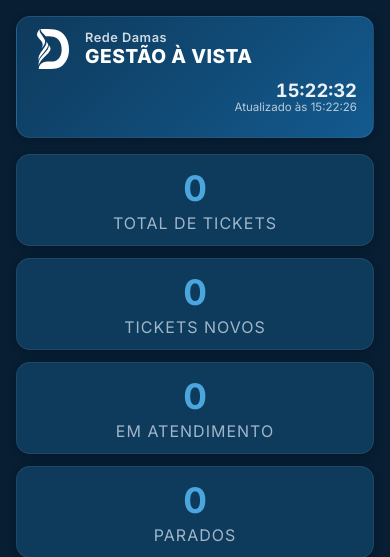
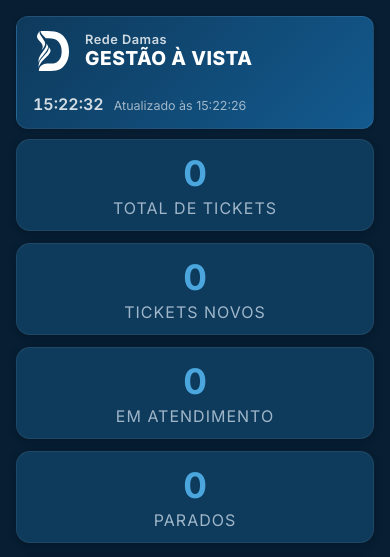
Before and after one commit to devops-rede-damas/gestao_a_vista, a Flask app: template templates/gta.html in a window 390 px wide. Shown: the top 557 px of the page. Run offline with Flask 3, Linux system fonts and the light colour scheme; the template is opened without the code that fills it, so the values that code supplies are empty.

Commit message:
style(mobile): responsividade do admin e refino do tela do gestor

```diff
--- a/static/css/gta.css
+++ b/static/css/gta.css
@@ -202,16 +202,17 @@ td.empty { text-align: center; color: var(--rd-text-dim); }
 
 /* Etapa 2 — cabeçalho responsivo: evita o topo espremido e o pódio vazando a lateral. */
 @media (max-width: 768px) {
-    .topbar { flex-wrap: wrap; gap: 10px 12px; padding: 12px 16px; }
+    .topbar { flex-direction: column; align-items: flex-start; gap: 12px; padding: 14px 16px; border-radius: 12px; box-shadow: 0 1px 4px rgba(0,0,0,.18); margin-bottom: 10px; }
     .topbar-brand { gap: 12px; }
     .topbar-logo { width: 46px; height: 46px; }
     .topbar-name { font-size: .8rem; }
     .topbar-title { font-size: 1.35rem; }
-    .topbar-center { order: 3; width: 100%; }
-    .panel-dept { font-size: 1.05rem; padding: 3px 12px; letter-spacing: 1px; }
-    .topbar-right { gap: 10px; margin-left: auto; }
-    .clock-time { font-size: 1.15rem; }
-    .clock-updated { font-size: .72rem; }
+    .topbar-center { order: 0; width: 100%; align-items: flex-start; text-align: left; }
+    .panel-dept { font-size: 1.05rem; padding: 3px 12px; letter-spacing: 1px; background: rgba(12,119,173,.35); border-color: rgba(255,255,255,.14); color: #fff; }
+    .topbar-right { gap: 10px; margin-left: 0; width: 100%; justify-content: space-between; }
+    .topbar-clock { flex-direction: row; align-items: baseline; gap: 10px; flex-wrap: wrap; }
+    .clock-time { font-size: 1rem; font-weight: 600; color: rgba(255,255,255,.82); }
+    .clock-updated { font-size: .78rem; color: rgba(255,255,255,.6); }
     /* Pódio do ranking não pode vazar a lateral no celular. */
     .owner-rank-podium { gap: 14px; flex-wrap: wrap; }
     .owner-rank-podium-avatar { width: 60px; height: 60px; }
```
